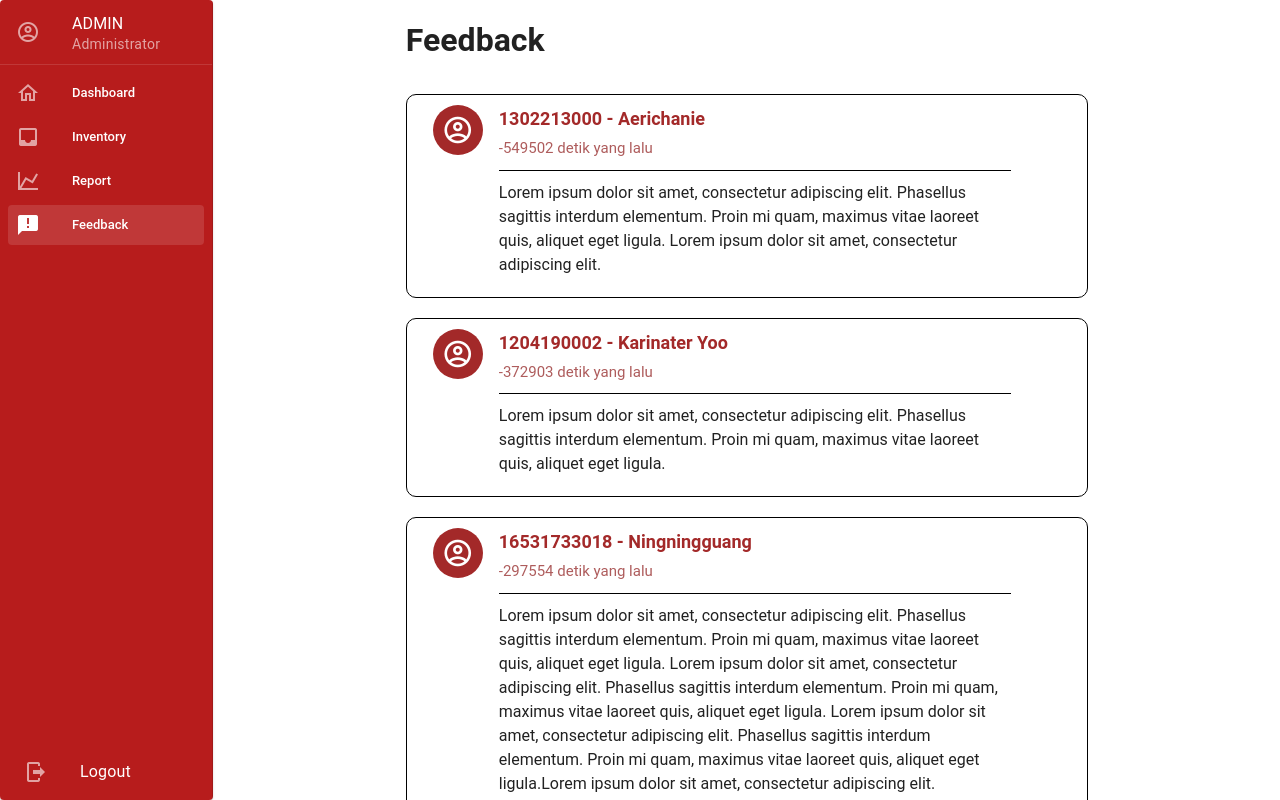
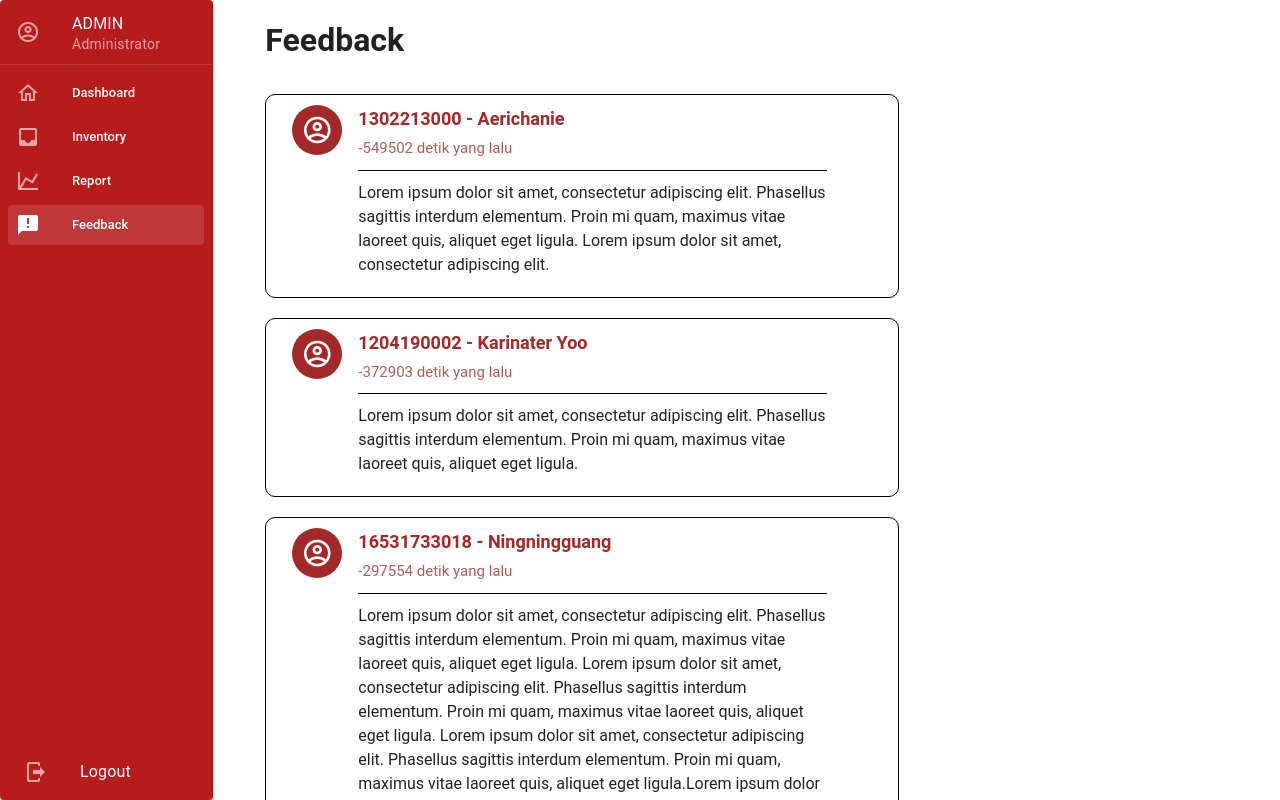
Before and after one commit to Lawson-Group/Tubes-WebPro-Setel, a Vue app in the folder setel-app-test/: page /FeedbackPage in a window 1280 px wide. Built offline with nearby package versions, Linux system fonts and the light colour scheme.

Commit message:
Padding FeedbackPage and setTimeOut Button Login

```diff
--- a/setel-app-test/src/components/FeedbackPage.vue
+++ b/setel-app-test/src/components/FeedbackPage.vue
@@ -1,6 +1,6 @@
 <template>
   <v-container fluid>
-    <v-row justify="center">
+    <v-row justify="left" class="px-9">
       <v-col cols="24" sm="14" md="10" lg="8">
         <h1 class="mb-5 display-1 font-weight-bold;">Feedback</h1>
         <div class="feedback-list">
--- a/setel-app-test/src/components/LoginPage.vue
+++ b/setel-app-test/src/components/LoginPage.vue
@@ -3,8 +3,7 @@
     <v-row>
       <v-col cols="12">
         <v-app-bar color="red-darken-4" prominent flat>
-          <v-toolbar-title class="font-weight-bold text-left">Setel Admin</v-toolbar-title>
-
+          <v-toolbar-title class="font-weight-bold text-left px-8">Setel Admin</v-toolbar-title>
 
           <v-spacer></v-spacer>
         </v-app-bar>
@@ -68,7 +67,7 @@ export default {
     onSubmit() {
       if (!this.form) return;
       this.loading = true;
-      setTimeout(() => (this.loading = false), 2000);
+      setTimeout(() => (this.loading = false), 1000);
     },
     required(v) {
       return !!v || "*Field is required";
```
